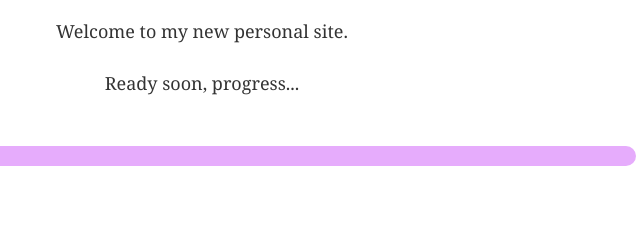
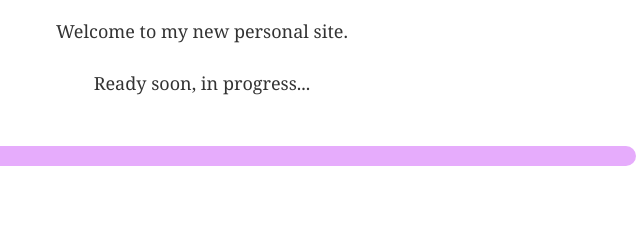
Before and after one commit to Frederic-S/fredsoloy-gatsby, a Gatsby site: page / in a window 1280 px wide. Shown: the part 196-436 px from the top of the page, 438-1078 px from the left. Built offline with nearby package versions, Linux system fonts and the light colour scheme; Gatsby itself is replaced by a stand-in of ours.

Commit message:
cht text

```diff
--- a/src/pages/index.js
+++ b/src/pages/index.js
@@ -13,7 +13,7 @@ const Index = () => {
       <SEO title="Home" />
       <h1>Hi people</h1>
       <p>Welcome to my new personal site.</p>
-      <p>Ready soon, progress...</p>
+      <p>Ready soon, in progress...</p>
       {testData.map((item, idx) => (
         <div>
           <ProgressBar
```
